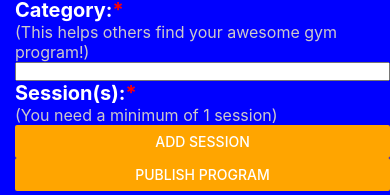
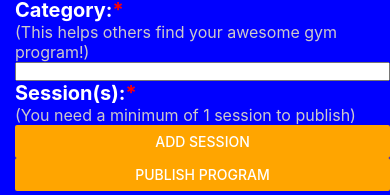
Before and after one commit to KyleGrande/ufit-frontend, a React Native app in the folder UFIT/: screen /Programs in a window 390 px wide. Both pictures are taken after a click on the button "CREATE PROGRAM". Shown: the part 466-661 px from the top of the page. Built offline with nearby package versions, Linux system fonts and the light colour scheme; no server answers.

Commit message:
Styling change and added todo comment to movement form page

```diff
--- a/UFIT/src/screens/UserProgramsStack/ProgramCreation/ProgramCreate.tsx
+++ b/UFIT/src/screens/UserProgramsStack/ProgramCreation/ProgramCreate.tsx
@@ -119,7 +119,7 @@ export default function ProgramCreate({ navigation }: ProgramsMainScreenProps) {
             <Text style={{ flexDirection: "row", color: "red" }}>*</Text>
           </Text>
           <Text style={{ color: "#CECACA", fontSize: 16 }}>
-              (You need a minimum of 1 session)
+              (You need a minimum of 1 session to publish)
             </Text>
           <View>
             <Button
--- a/UFIT/src/screens/UserProgramsStack/ProgramCreation/ProgramMovementCreate.tsx
+++ b/UFIT/src/screens/UserProgramsStack/ProgramCreation/ProgramMovementCreate.tsx
@@ -115,7 +115,7 @@ export default function ProgramMovementCreate({
               onChangeText={onChangeMovementName}
               value={movementName}
             />
-
+            {/* TODO: Different type of tracking have different types of progression per workout session */}
             <Text style={{ fontSize: 20, color: "white", fontWeight: "bold" }}>
               Type Of Tracking
               <Text style={{ flexDirection: "row", color: "red" }}>*</Text>:
```
